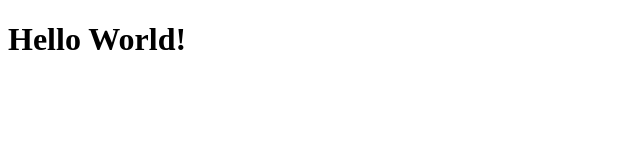
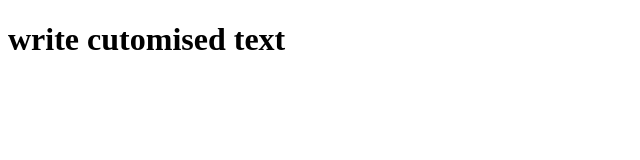
Before and after one commit to yusufshakeel/html-project, a plain HTML site: page index.html in a window 1280 px wide. Shown: the whole page, without its empty margins (0-640 px from the left). Drawn offline with Linux system fonts and the light colour scheme.

Commit message:
Update index.html

```diff
--- a/index.html
+++ b/index.html
@@ -4,6 +4,6 @@
         <title>Index</title>
     </head>
     <body>
-        <h1>Hello World!</h1>
+        <h1>write cutomised text</h1>
     </body>
 </html>
```
